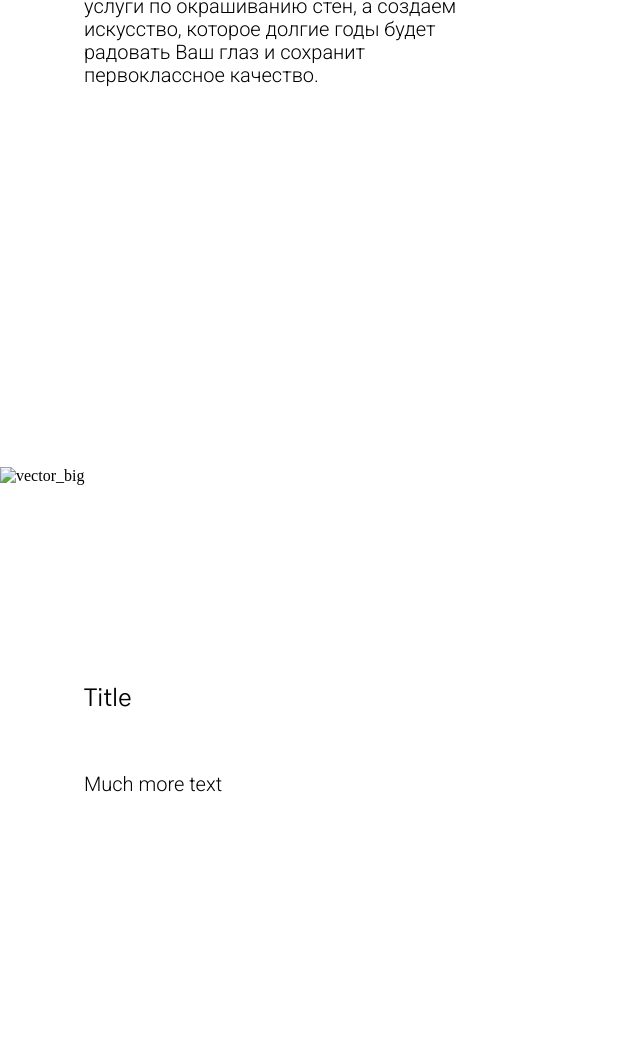
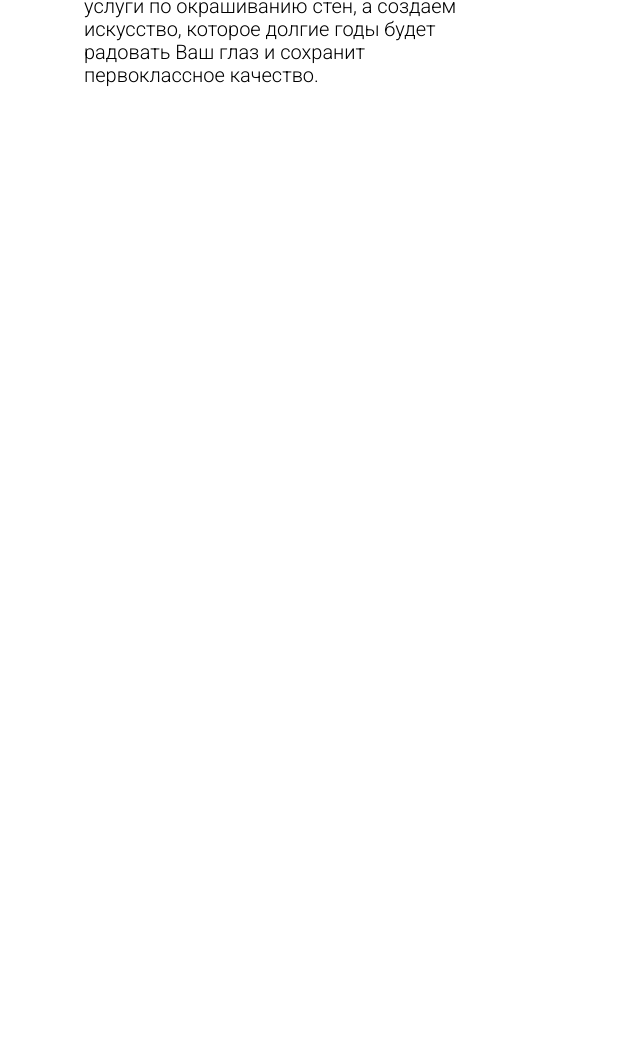
Before and after one commit to SoloPimpa/Decor-color, a plain HTML site: page index.html in a window 1280 px wide. Shown: the part 2440-3495 px from the top of the page, without its empty margins (0-640 px from the left). After the commit the page ends 2885 px from the top, so only its background shows below. Drawn offline with Linux system fonts and the light colour scheme.

Commit message:
delete_section

```diff
--- a/index.html
+++ b/index.html
@@ -81,17 +81,5 @@
         </div>
     </div>
 </section>
-
-<section class="section">
-    <img class="vector mw100" src="images/8.png" alt="vector_big">
-    <div class="container d-flex w1112">
-        <div class="about_us">
-            <h3>Title</h3>
-            <p class="par_1">Much more text</p>
-            <a href="#" target="_blank">Link</a>
-
-        </div>
-           </div>
-</section>
-   </body>
+</body>
 </html>
```
